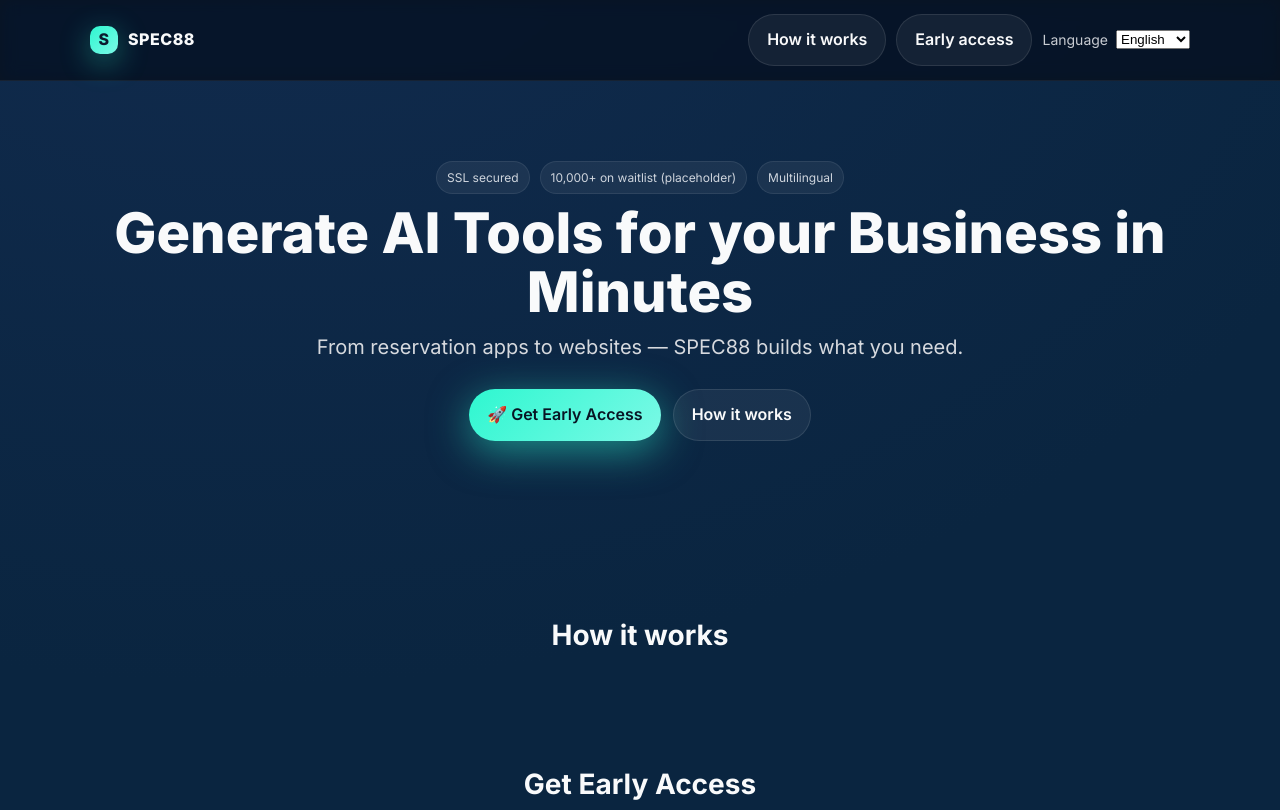
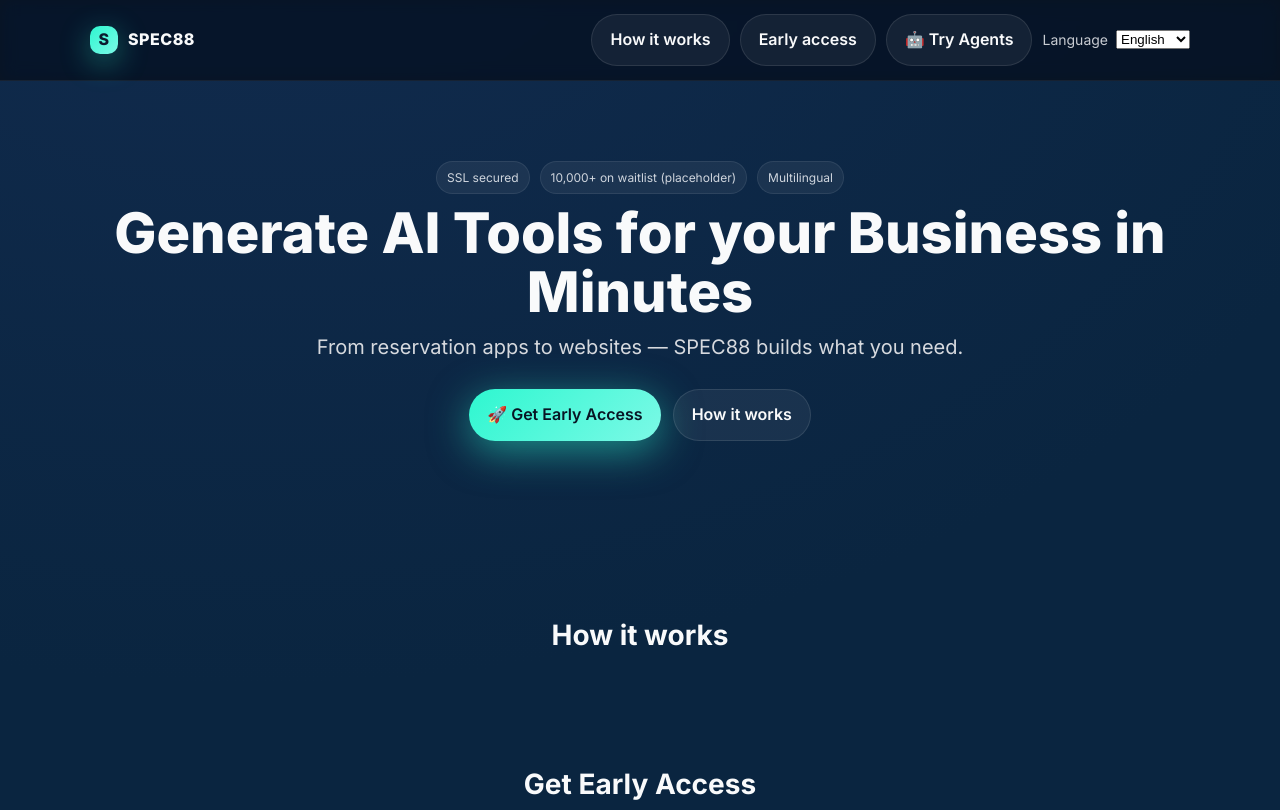
Before and after one commit to spec88-early-access/SPECC88, a plain HTML site: page index.html in a window 1280 px wide. Shown: the top 810 px of the page. Drawn offline with Linux system fonts and the light colour scheme.

Commit message:
Update index.html

```diff
--- a/index.html
+++ b/index.html
@@ -74,6 +74,7 @@
       <div style="display:flex;gap:10px;align-items:center">
         <a class="btn" href="#how" data-i18n="nav_how">How it works</a>
         <a class="btn" href="#early" data-i18n="nav_early">Early access</a>
+        <a class="btn" href="agents.html">🤖 Try Agents</a>
         <div style="display:flex;align-items:center;gap:8px">
           <label for="langSel" class="muted" id="langLabel">Language</label>
           <select id="langSel" aria-label="Language selector">
```
